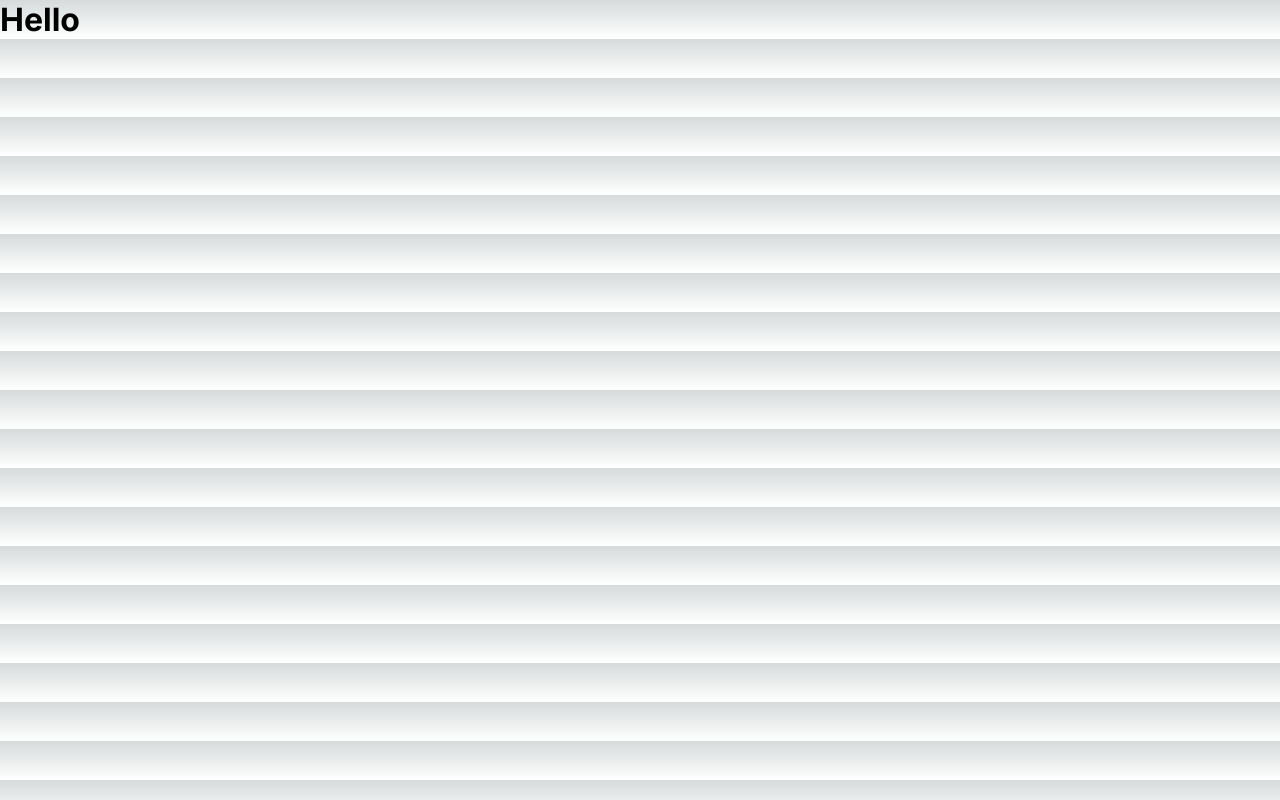
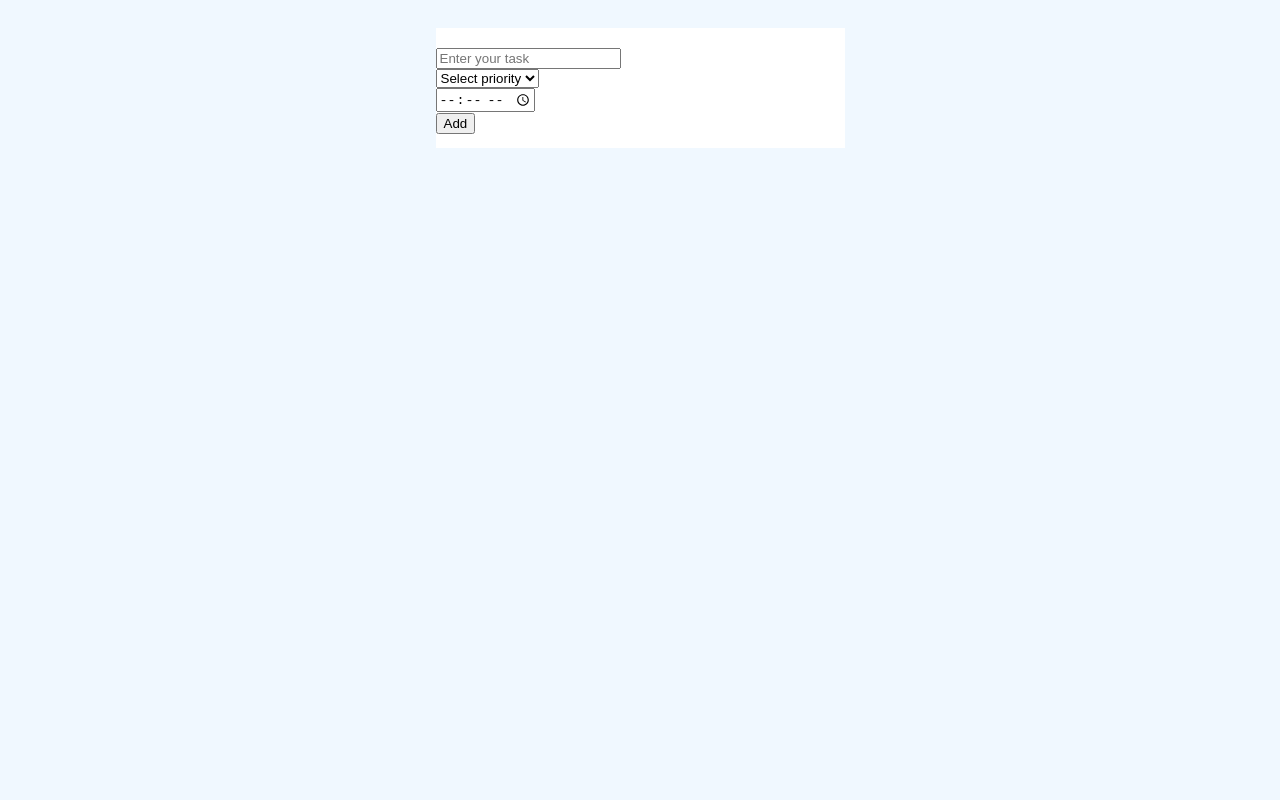
Before and after one commit to devika-2002/todo_list, a Next.js app: page / in a window 1280 px wide. Built offline with nearby package versions, Linux system fonts and the light colour scheme.

Commit message:
I have added input fields for text, priority, estimated time, and an Add button in a simple manner.

```diff
--- /dev/null
+++ b/app/Todoinput.js
@@ -0,0 +1,17 @@
+
+const Todoinput=()=>{
+    return(
+        <div>
+            <input className="input-text" type="text" placeholder="Enter your task"/>
+            <select className="dropwon-selecter">
+                <option value="">Select priority</option>
+                <option value="1">1</option>
+                <option value="2">2</option>
+                <option value="3">3</option>
+            </select>
+            <input className="time-add" type="time" placeholder="Enter Estimated Time"/>
+            <button type="button" >Add</button>
+        </div>
+    )
+}
+export default Todoinput;
--- a/app/globals.css
+++ b/app/globals.css
@@ -1,107 +1,23 @@
-:root {
-  --max-width: 1100px;
-  --border-radius: 12px;
-  --font-mono: ui-monospace, Menlo, Monaco, 'Cascadia Mono', 'Segoe UI Mono',
-    'Roboto Mono', 'Oxygen Mono', 'Ubuntu Monospace', 'Source Code Pro',
-    'Fira Mono', 'Droid Sans Mono', 'Courier New', monospace;
+body{
+   background-color: aliceblue;
+   padding-top:20px;
+}
+.main-container{
+    justify-content: center;
+    align-items: center;
+    height: 100px;
+    background-color:white;
+    width:409px;
+    margin:auto;
+    padding-top:20px;
 
-  --foreground-rgb: 0, 0, 0;
-  --background-start-rgb: 214, 219, 220;
-  --background-end-rgb: 255, 255, 255;
-
-  --primary-glow: conic-gradient(
-    from 180deg at 50% 50%,
-    #16abff33 0deg,
-    #0885ff33 55deg,
-    #54d6ff33 120deg,
-    #0071ff33 160deg,
-    transparent 360deg
-  );
-  --secondary-glow: radial-gradient(
-    rgba(255, 255, 255, 1),
-    rgba(255, 255, 255, 0)
-  );
-
-  --tile-start-rgb: 239, 245, 249;
-  --tile-end-rgb: 228, 232, 233;
-  --tile-border: conic-gradient(
-    #00000080,
-    #00000040,
-    #00000030,
-    #00000020,
-    #00000010,
-    #00000010,
-    #00000080
-  );
-
-  --callout-rgb: 238, 240, 241;
-  --callout-border-rgb: 172, 175, 176;
-  --card-rgb: 180, 185, 188;
-  --card-border-rgb: 131, 134, 135;
+ }
+.input-text{
+    display:flex;
 }
-
-@media (prefers-color-scheme: dark) {
-  :root {
-    --foreground-rgb: 255, 255, 255;
-    --background-start-rgb: 0, 0, 0;
-    --background-end-rgb: 0, 0, 0;
-
-    --primary-glow: radial-gradient(rgba(1, 65, 255, 0.4), rgba(1, 65, 255, 0));
-    --secondary-glow: linear-gradient(
-      to bottom right,
-      rgba(1, 65, 255, 0),
-      rgba(1, 65, 255, 0),
-      rgba(1, 65, 255, 0.3)
-    );
-
-    --tile-start-rgb: 2, 13, 46;
-    --tile-end-rgb: 2, 5, 19;
-    --tile-border: conic-gradient(
-      #ffffff80,
-      #ffffff40,
-      #ffffff30,
-      #ffffff20,
-      #ffffff10,
-      #ffffff10,
-      #ffffff80
-    );
-
-    --callout-rgb: 20, 20, 20;
-    --callout-border-rgb: 108, 108, 108;
-    --card-rgb: 100, 100, 100;
-    --card-border-rgb: 200, 200, 200;
-  }
+.dropwon-selecter{
+    display:flex;
 }
-
-* {
-  box-sizing: border-box;
-  padding: 0;
-  margin: 0;
+.time-add{
+    display:flex;
 }
-
-html,
-body {
-  max-width: 100vw;
-  overflow-x: hidden;
-}
-
-body {
-  color: rgb(var(--foreground-rgb));
-  background: linear-gradient(
-      to bottom,
-      transparent,
-      rgb(var(--background-end-rgb))
-    )
-    rgb(var(--background-start-rgb));
-}
-
-a {
-  color: inherit;
-  text-decoration: none;
-}
-
-@media (prefers-color-scheme: dark) {
-  html {
-    color-scheme: dark;
-  }
-}
--- a/app/layout.js
+++ b/app/layout.js
@@ -11,7 +11,7 @@ export const metadata = {
 export default function RootLayout({ children }) {
   return (
     <html lang="en">
-      <body className={inter.className}>{children}</body>
+      <body className={inter.className} suppressHydrationWarning={true} >{children}</body>
     </html>
   )
 }
--- a/app/page.js
+++ b/app/page.js
@@ -1,6 +1,9 @@
+import Todoinput from "./Todoinput.js";
 const page=()=>{
     return(
-        <h1>Hello</h1>
+        <div className="main-container">
+            <Todoinput  />
+        </div>
     )
 }
 export default page;
```
